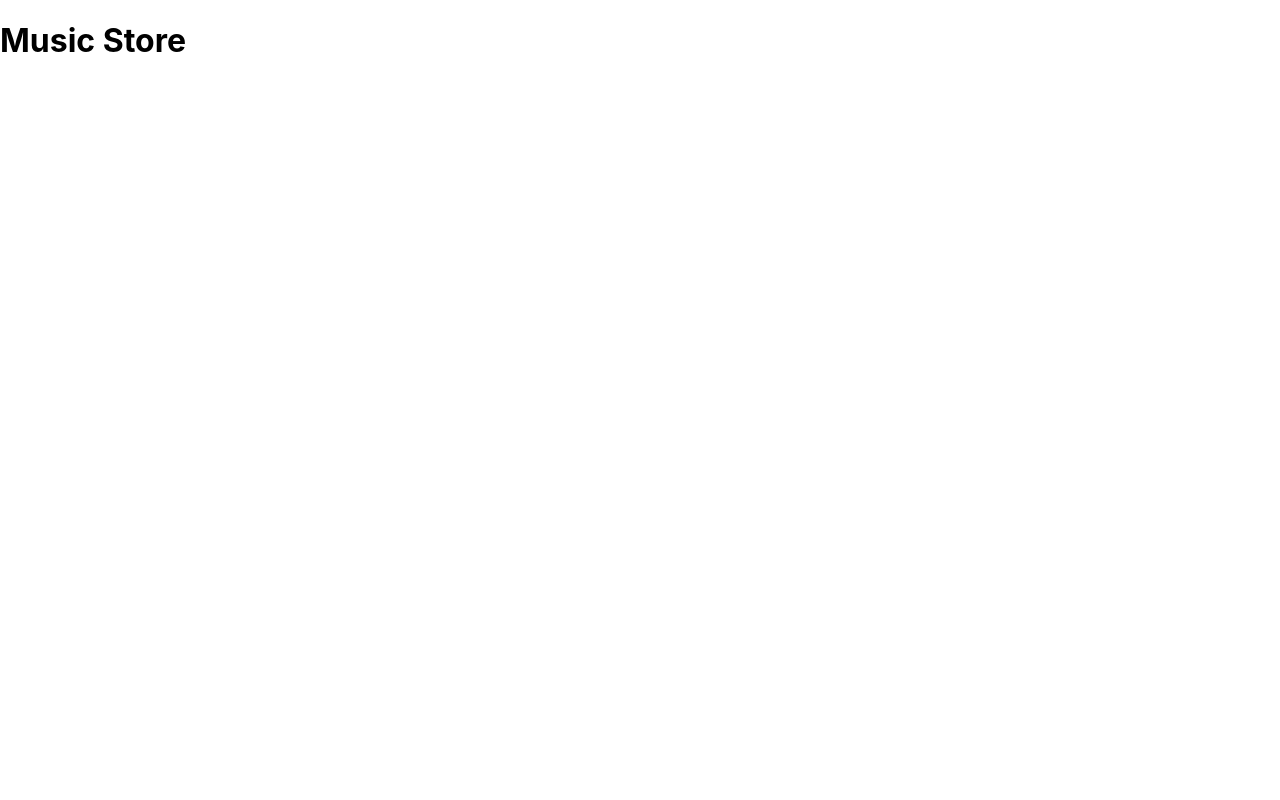
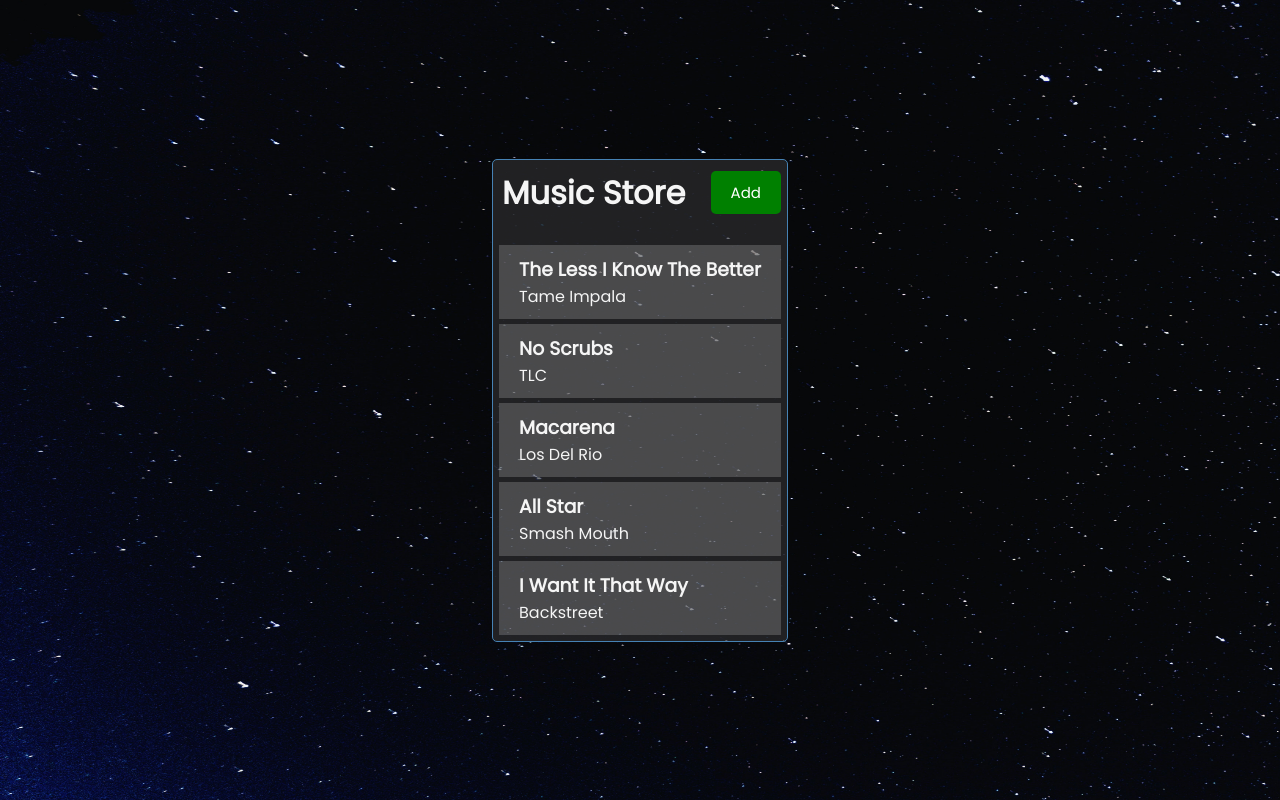
Before and after one commit to therealabdi2/music_store, a React (Create React App) app: page / in a window 1280 px wide. Built offline with nearby package versions, Linux system fonts and the light colour scheme.

Commit message:
[CHG] Added different components and styles

```diff
--- a/src/App.js
+++ b/src/App.js
@@ -1,11 +1,50 @@
+import { useState } from "react";
 import Header from "./components/Header";
+import Songs from "./components/Songs";
 
 function App() {
-    const name = "Abdi";
+    const [songs, setSongs] = useState([
+        {
+            id: 1,
+            title: "The Less I Know The Better",
+            artist: "Tame Impala",
+            genre: "Rock",
+            rating: 4,
+        },
+        {
+            id: 2,
+            title: "No Scrubs",
+            artist: "TLC",
+            genre: "R&B",
+            rating: 5,
+        },
+        {
+            id: 3,
+            title: "Macarena",
+            artist: "Los Del Rio",
+            genre: "Latin",
+            rating: 3,
+        },
+        {
+            id: 4,
+            title: "All Star",
+            artist: "Smash Mouth",
+            genre: "Rock",
+            rating: 2,
+        },
+        {
+            id: 5,
+            title: "I Want It That Way",
+            artist: "Backstreet",
+            genre: "Pop",
+            rating: 1,
+        },
+    ]);
 
     return (
         <div className="container">
             <Header />
+            <Songs songs={songs} />
         </div>
     );
 }
--- /dev/null
+++ b/src/components/Button.js
@@ -0,0 +1,20 @@
+import PropTypes from "prop-types";
+
+const Button = ({ color, text, onClick }) => {
+    return (
+        <button onClick={onClick} style={{ backgroundColor: color }} className="btn">
+            {text}
+        </button>
+    );
+};
+
+Button.defaultProps = {
+    color: "steelblue",
+};
+
+Button.propTypes = {
+    text: PropTypes.string,
+    color: PropTypes.string,
+    onClick: PropTypes.func,
+};
+export default Button;
--- a/src/components/Header.js
+++ b/src/components/Header.js
@@ -1,9 +1,15 @@
 import PropTypes from "prop-types";
+import Button from "./Button";
+import Songs from "./Songs";
 
 const Header = ({ title }) => {
+    const onClick = () => {
+        console.log("Click");
+    };
     return (
-        <header>
+        <header className="header">
             <h1>{title}</h1>
+            <Button color="green" text="Add" onClick={onClick} />
         </header>
     );
 };
@@ -15,4 +21,10 @@
 Header.defaultProps = {
     title: "Music Store",
 };
+
+// CSS in JS
+// const headingStyle = {
+//     color: "red",
+//     backgroundColor: "yellow",
+// };
 export default Header;
--- /dev/null
+++ b/src/components/Song.js
@@ -0,0 +1,12 @@
+import React from "react";
+
+const Song = ({ song }) => {
+    return (
+        <div className="song">
+            <h3>{song.title}</h3>
+            <p>{song.artist}</p>
+        </div>
+    );
+};
+
+export default Song;
--- /dev/null
+++ b/src/components/Songs.js
@@ -0,0 +1,13 @@
+import Song from "./Song";
+
+const Songs = ({ songs }) => {
+    return (
+        <div>
+            {songs.map((song) => (
+                <Song key={song.id} song={song} />
+            ))}
+        </div>
+    );
+};
+
+export default Songs;
--- a/src/index.css
+++ b/src/index.css
@@ -1,13 +1,431 @@
-body {
-  margin: 0;
-  font-family: -apple-system, BlinkMacSystemFont, 'Segoe UI', 'Roboto', 'Oxygen',
-    'Ubuntu', 'Cantarell', 'Fira Sans', 'Droid Sans', 'Helvetica Neue',
-    sans-serif;
-  -webkit-font-smoothing: antialiased;
-  -moz-osx-font-smoothing: grayscale;
+@import url("https://fonts.googleapis.com/css2?family=Poppins:wght@300;400&display=swap");
+
+.centered {
+    justify-content: center; /* center items horizontally, in this case */
+    align-items: center; /* center items vertically, in this case */
+    display: flex;
 }
 
-code {
-  font-family: source-code-pro, Menlo, Monaco, Consolas, 'Courier New',
-    monospace;
+a {
+    color: white;
 }
+
+.sun {
+    display: flex;
+    justify-content: center; /* center items horizontally, in this case */
+    align-items: center; /* center items vertically, in this case */
+    border-radius: 50%;
+    height: 200px;
+    width: 200px;
+    right: 100px;
+    background: orange;
+    box-shadow: 0 0 10px orange, 0 0 60px orange, 0 0 200px yellow, inset 0 0 80px yellow;
+    z-index: 12;
+    z-index: -99;
+}
+
+* {
+    box-sizing: border-box;
+    margin: 0;
+    padding: 0;
+}
+
+/* sources https://unsplash.com/photos/c9OCWLka764 */
+body {
+    font-family: "Poppins", sans-serif;
+    display: flex;
+    align-items: center;
+    justify-content: center;
+    flex-direction: column;
+    min-height: 100vh;
+    background-image: url("imgs/paul-volkmer-qVotvbsuM_c-unsplash.jpg");
+    background-repeat: no-repeat;
+    background-attachment: fixed;
+    background-size: 250vh 100vh;
+}
+
+.container {
+    max-width: 66vh;
+    margin: 1px auto;
+    overflow: auto;
+    min-height: 300px;
+    border: 1px solid steelblue;
+    padding: 1px;
+    border-radius: 5px;
+    background-color: #313133a4;
+}
+
+.header {
+    display: flex;
+    justify-content: space-between;
+    align-items: center;
+    margin-bottom: 20px;
+}
+
+.btn {
+    display: inline-block;
+    background: #000;
+    color: #fff;
+    border: none;
+    padding: 10px 20px;
+    margin: 5px;
+    border-radius: 5px;
+    cursor: pointer;
+    text-decoration: none;
+    font-size: 15px;
+    font-family: inherit;
+}
+
+.btn:focus {
+    outline: none;
+}
+
+.btn:active {
+    transform: scale(0.98);
+}
+
+.btn-block {
+    display: block;
+    width: 100%;
+}
+
+.song {
+    background: #f4f4f431;
+    margin: 5px;
+    padding: 10px 20px;
+    cursor: pointer;
+}
+
+.song.reminder {
+    border-left: 5px solid green;
+}
+
+.song h3 {
+    display: flex;
+    align-items: center;
+    justify-content: space-between;
+}
+
+.add-form {
+    margin-bottom: 40px;
+}
+
+.form-control {
+    margin: 20px 0;
+}
+
+.form-control label {
+    display: block;
+}
+
+.form-control input {
+    width: 100%;
+    height: 40px;
+    margin: 5px;
+    padding: 3px 7px;
+    font-size: 17px;
+}
+
+.form-control-check {
+    display: flex;
+    align-items: center;
+    justify-content: space-between;
+}
+
+.form-control-check label {
+    flex: 1;
+}
+
+.form-control-check input {
+    flex: 2;
+    height: 20px;
+}
+
+footer {
+    margin-top: 30px;
+    text-align: center;
+}
+
+.image {
+    height: auto;
+    width: auto;
+    max-width: 50%;
+    min-width: 50%;
+}
+
+.moon {
+    animation: moonanim 2s 1;
+    position: relative;
+    margin: 10px;
+    width: 200px;
+    height: 200px;
+    background: #c7cbd0;
+    border-radius: 50%;
+    box-shadow: inset -25px 0px 0 0px #9098a1;
+    transition: transform 0.2s ease-in-out;
+}
+
+li {
+    position: absolute;
+    list-style: none;
+    background: #737277;
+    border-radius: 50%;
+}
+li:nth-child(1) {
+    left: 25px;
+    top: 60px;
+    width: 50px;
+    height: 50px;
+    box-shadow: inset 6px -2px 0 0px #414043;
+}
+li:nth-child(2) {
+    left: 150px;
+    top: 50px;
+    width: 25px;
+    height: 25px;
+    box-shadow: inset 3px -1px 0 0px #414043;
+}
+
+li:nth-child(3) {
+    left: 100px;
+    top: 150px;
+    width: 25px;
+    height: 25px;
+    box-shadow: inset 3px -1px 0 0px #414043;
+}
+
+li:nth-child(4) {
+    left: 50px;
+    top: 150px;
+    width: 12.5px;
+    height: 12.5px;
+    box-shadow: inset 2.4px -0.8px 0 0px #414043;
+}
+
+li:nth-child(5) {
+    left: 87.5px;
+    top: 16.66666667px;
+    width: 12.5px;
+    height: 12.5px;
+    box-shadow: inset 2.4px -0.8px 0 0px #414043;
+}
+
+li:nth-child(6) {
+    left: 114.28571429px;
+    top: 80px;
+    width: 12.5px;
+    height: 12.5px;
+    box-shadow: inset 2.4px -0.8px 0 0px #414043;
+}
+
+li:nth-child(7) {
+    left: 181.81818182px;
+    top: 100px;
+    width: 12.5px;
+    height: 12.5px;
+    box-shadow: inset 2.4px -0.8px 0 0px #414043;
+}
+
+.p {
+    z-index: -1;
+    position: fixed;
+    left: 0px;
+    top: 50px;
+    width: 1px;
+    height: 1px;
+    background-color: white;
+    position: fixed;
+    animation-name: particleAnimation;
+    animation-timing-function: infinite;
+    animation-iteration-count: infinite;
+    -ms-transform: rotate(20deg); /* IE 9 */
+    transform: rotate(20deg);
+}
+.p::before {
+    position: absolute;
+    display: block;
+    content: "";
+    width: 100px;
+    right: 1px;
+    top: 0px;
+    height: 1px;
+    background: linear-gradient(to right, rgba(0, 0, 0, 0) 0%, rgba(255, 255, 255, 0.4) 100%);
+}
+.p-1 {
+    animation-duration: 20s;
+    left: 10%;
+}
+.p-2 {
+    animation-duration: 10s;
+    top: 60%;
+    left: 40%;
+}
+.p-3 {
+    animation-duration: 40s;
+    top: 90%;
+    left: 60%;
+}
+
+.p-4 {
+    animation-duration: 15s;
+    left: 25%;
+}
+.p-5 {
+    animation-duration: 11s;
+    top: 30%;
+    left: 20%;
+}
+.p-6 {
+    animation-duration: 50s;
+    top: 33%;
+    left: 10%;
+}
+
+.p-7 {
+    animation-duration: 5s;
+    left: 50%;
+}
+.p-8 {
+    animation-duration: 3s;
+    top: 10%;
+    left: 30%;
+}
+.p-9 {
+    animation-duration: 11s;
+    top: 40%;
+    left: 60%;
+}
+
+.p-11 {
+    animation-duration: 7s;
+    left: 10%;
+}
+.p-21 {
+    animation-duration: 5s;
+    top: 60%;
+    left: 40%;
+}
+.p-31 {
+    animation-duration: 11s;
+    top: 90%;
+    left: 60%;
+}
+
+.p-41 {
+    animation-duration: 4s;
+    left: 25%;
+}
+.p-51 {
+    animation-duration: 2s;
+    top: 30%;
+    left: 20%;
+}
+.p-61 {
+    animation-duration: 1s;
+    top: 33%;
+    left: 10%;
+}
+
+.p-71 {
+    animation-duration: 4s;
+    left: 50%;
+}
+.p-81 {
+    animation-duration: 1s;
+    top: 10%;
+    left: 30%;
+}
+.p-91 {
+    animation-duration: 4s;
+    top: 40%;
+    left: 60%;
+}
+
+h1,
+h3,
+p,
+label {
+    color: whitesmoke;
+}
+
+@keyframes particleAnimation {
+    from {
+        top: -100px;
+    }
+
+    50% {
+        transform: translateY(500px);
+    }
+    to {
+        left: calc(100% + 100px);
+        top: calc(100% + 100px);
+    }
+}
+
+@keyframes tothetop {
+    from {
+        display: flex;
+        align-items: center;
+        justify-content: center;
+        flex-direction: column;
+        min-height: 100vh;
+        background: #0c0c2b;
+    }
+
+    to {
+        display: block;
+        align-items: none;
+        justify-content: none;
+        min-height: 0vh;
+        align-items: center;
+    }
+}
+
+@keyframes moonanim {
+    from {
+        top: -50vh;
+    }
+
+    to {
+        top: 0;
+    }
+}
+
+.logo {
+    color: white;
+    font-family: Sail;
+}
+
+img {
+    -webkit-user-drag: none;
+    user-select: none;
+    -moz-user-select: none;
+    -webkit-user-select: none;
+    -ms-user-select: none;
+    pointer-events: none;
+}
+
+/* .bplanet {
+  background-image: url("imgs/IMG_7847.PNG");
+  height: 100px;
+  width: 100px;
+
+} */
+
+.background-fullviewport {
+    right: -50vh;
+    width: 100vh;
+    padding: 20px;
+    height: 0;
+}
+
+h1 {
+    padding: 1vh;
+}
+
+@media screen and (max-width: 992px) {
+}
+
+#logo {
+    max-height: 100px;
+}
```
Also changed, not shown: src/imgs/paul-volkmer-qVotvbsuM_c-unsplash.jpg (added).
